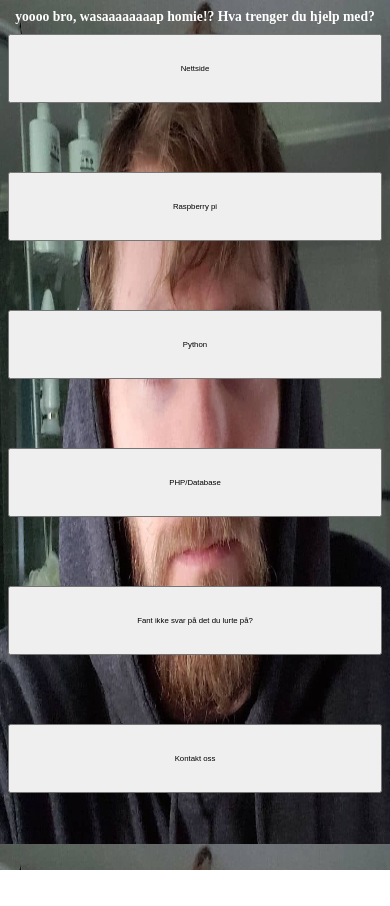
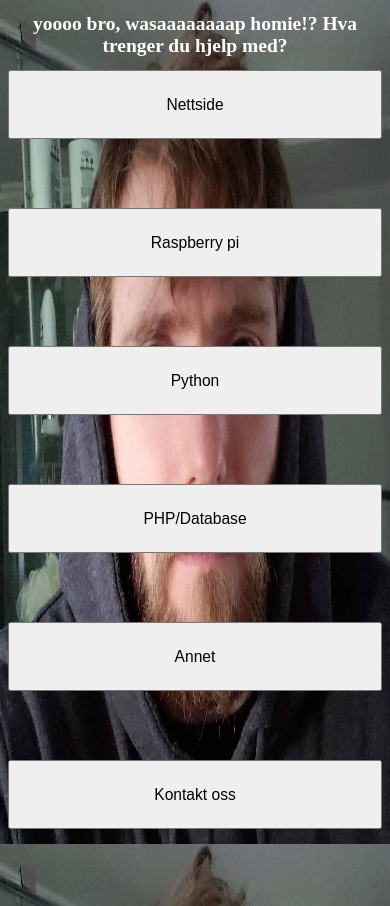
Before and after one commit to theoKV/Brukertootte-theo-og-arne, a plain HTML site: page index.html in a window 390 px wide. Before the commit the page ends 870 px from the top, so only its background shows below. Drawn offline with Linux system fonts and the light colour scheme.

Commit message:
Add files via upload

```diff
--- a/index.html
+++ b/index.html
@@ -6,6 +6,7 @@
     <meta name="viewport" content="width=device-width, initial-scale=1.0">
     <title>We`re here to help you</title>
     <link rel="stylesheet" href="style.css">
+    <link rel="shortcut icon" href="Bilder/favicon.ico" type="image/x-icon">
 </head>
 <body>
    <!-- <img src="sadHomelessPerson.jpg" class="linus"alt=""> -->
@@ -14,7 +15,7 @@
     <button onclick="location.href='RasPI.html'" class="button button1">Raspberry pi</button> <br>
     <button onclick="location.href='Python.html'" class="button button1">Python</button> <br>
     <button onclick="location.href='DB.html'" class="button button1">PHP/Database</button> <br>
-    <button onclick="location.href='https://testodor.on.spiceworks.com/portal'" class="button button1">Fant ikke svar på det du lurte på?</button> <br>
+    <button onclick="location.href='https://testodor.on.spiceworks.com/portal'" class="button button1">Annet</button> <br>
     <button onclick="location.href='Kontak.html'" class="button button1">Kontakt oss</button> <br>
 
 </body>
--- a/style.css
+++ b/style.css
@@ -5,11 +5,11 @@
     width: 100%;
 height: 100%;}*/
 body{
-background-image: url('sadHomelessPerson.jpg');
+background-image: url('Bilder/sadHomelessPerson.jpg');
 background-repeat: no-repeat;
 background-attachment: fixed;
 background-size: 400% 100%;
-background-position: -3000px 0px;
+background-position: center;
 }
 
 h1{font-size: 3.5vw;
@@ -26,3 +26,23 @@ p{
     font-size: 2vw;
     padding-bottom: 0px;
 }
+
+
+/*Når skjermen er like bred som bildet er går den i Tlf modus, alle bilder og tekst skalerer da for enkel bruk på tlf*/
+@media screen and (max-width: 850px) {
+    p{
+        font-size: 4vw;
+    }
+    /*Bildene får bredden til det brukeren ser. HUSK at dette kan bli problematisk på veldig brede skjermer*/
+img{
+    width: 100%;
+}
+/*Overskrifter*/
+h1{
+    font-size: 5vw;
+}
+
+button{
+    font-size: 4vw;
+}
+}
```
Also changed, not shown: DB.html (+1 -0 lines), Kontak.html (+2 -0 lines), Python.html (+1 -0 lines), RasPI.html (+1 -0 lines), nettside.html (+1 -0 lines), Bilder/Modi.jpg (added), Bilder/favicon.ico (added), Bilder/sadHomelessPerson.jpg (added).
